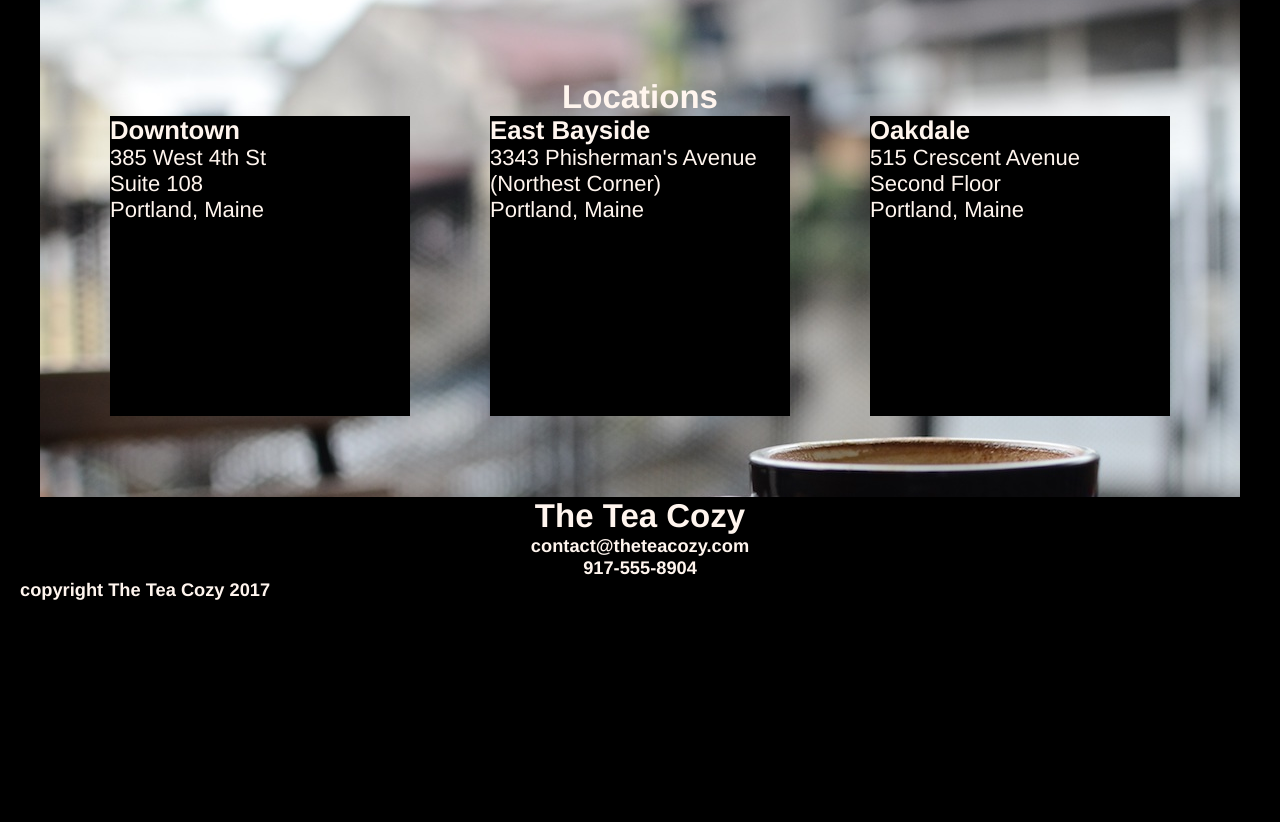
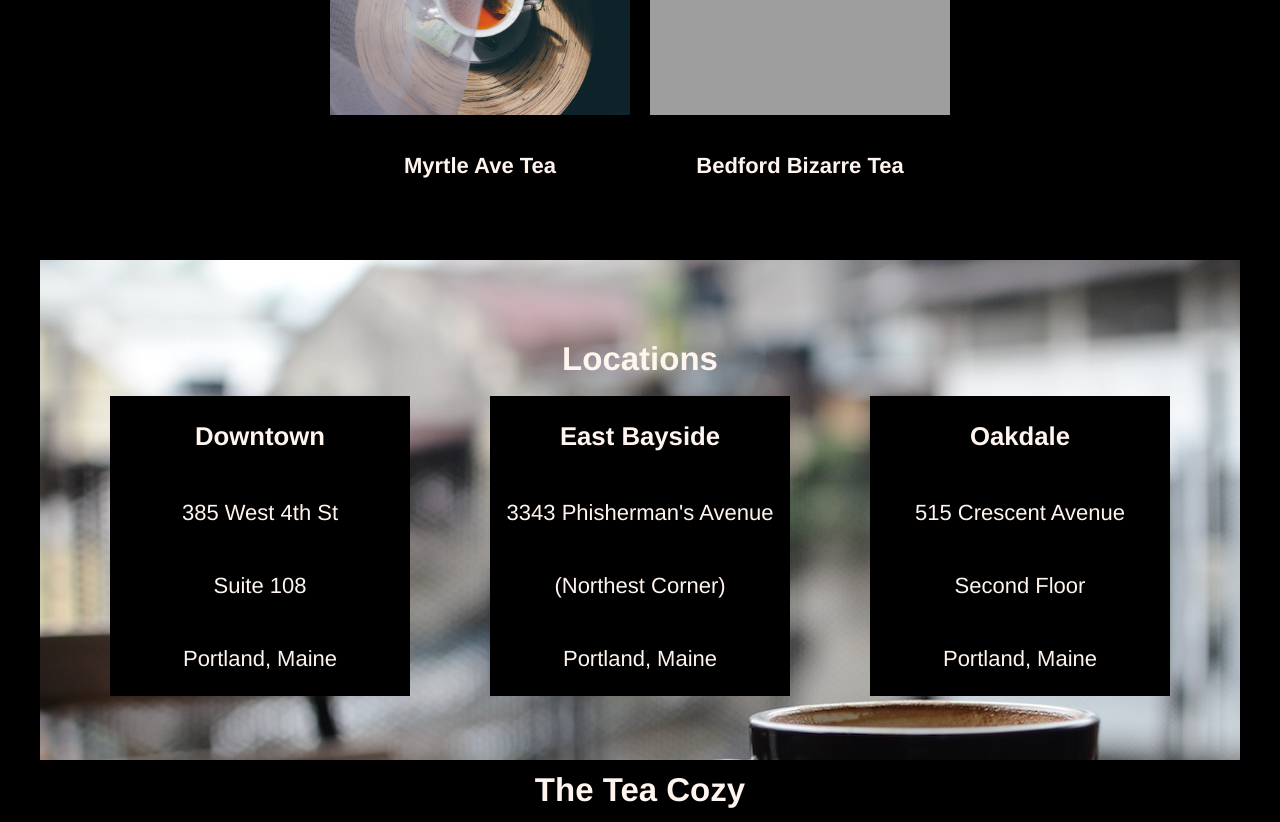
Before and after one commit to Trianan/Codecademy, a plain HTML site: page FullStack-Engineer/TeaCozy/index.html in a window 1280 px wide. Shown: the part 1340-2162 px from the top of the page. Before the commit the page ends 2037 px from the top, so only its background shows below. Drawn offline with Linux system fonts and the light colour scheme; grey boxes are pictures that could not be loaded.

Commit message:
Complete TeaCozy project.

```diff
--- a/FullStack-Engineer/TeaCozy/resources/css/style.css
+++ b/FullStack-Engineer/TeaCozy/resources/css/style.css
@@ -11,13 +11,14 @@ body {
     display: flex;
     flex-direction: column;
     align-items: center;
+    line-height: 2.2;
 }
 
 header {
     background-color: black;
     width: 100%;
     height: 69px;
-    padding: 0px 10px;
+    padding: 0 10px;
     border-bottom: 1px solid seashell;
     position: fixed;
     display: flex;
@@ -33,6 +34,7 @@ header ul {
 }
 header li {
     display: inline;
+    margin-left: 20px;
 }
 header a {
     color: seashell;
@@ -49,8 +51,13 @@ header a {
 }
 #mission div {
     width: 100%;
+    padding: 9.5px;
     background-color: black;
     text-align: center;
+}
+
+#featured-tea, #locations {
+    margin-top: 69px;
 }
 
 #featured-tea {
@@ -86,20 +93,30 @@ header a {
     justify-content: center;
 }
 #addresses div {
+    display: flex;
+    flex-direction: column;
+    justify-content: space-between;
+    align-items: center;
     width: 300px;
     height: 300px;
     margin: 0 40px;
+    padding: 12px 0px;
     background-color: black;
 }
 
 footer {
     height: 200px;
     width: 100%;
+    line-height: 1.8;
     position: relative;
     top: 69px;
     text-align: center;
 }
+#contact-info * {
+    margin-bottom: 20px;
+}
 #copyright {
+    height: 69px;
     float: left;
-    margin-left: 20px;
+    margin: 34.5px 0px 0px 20px;
 }
```
